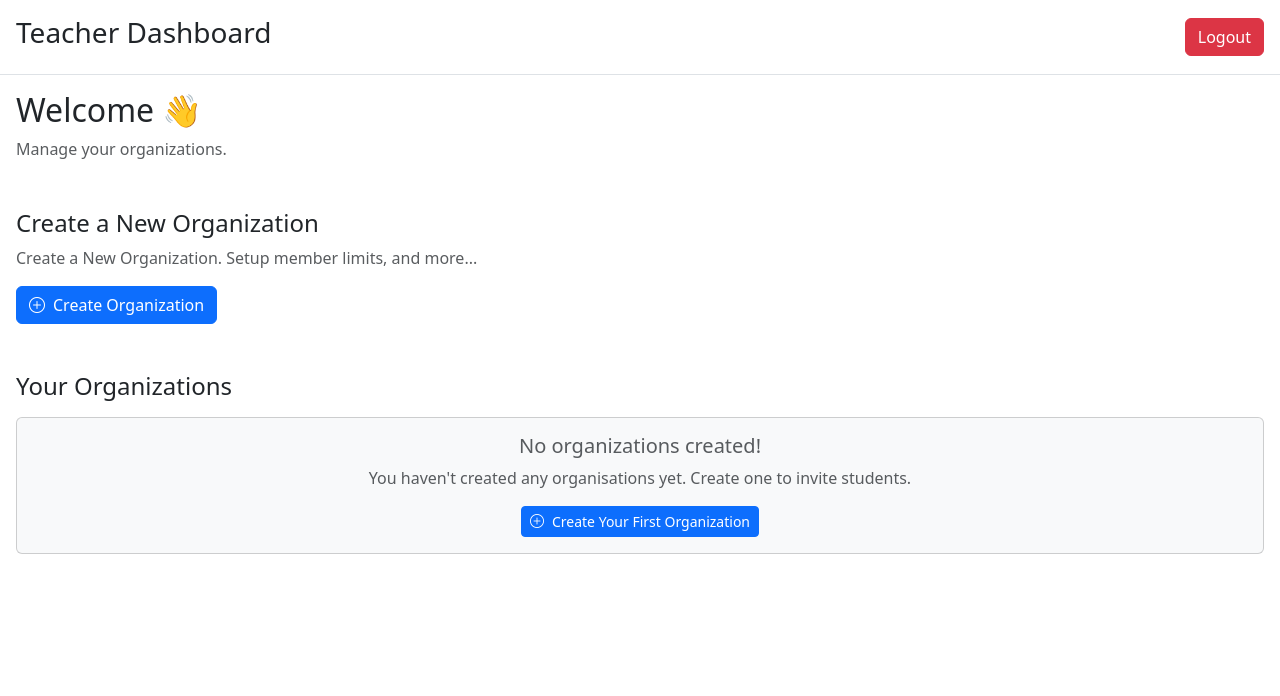
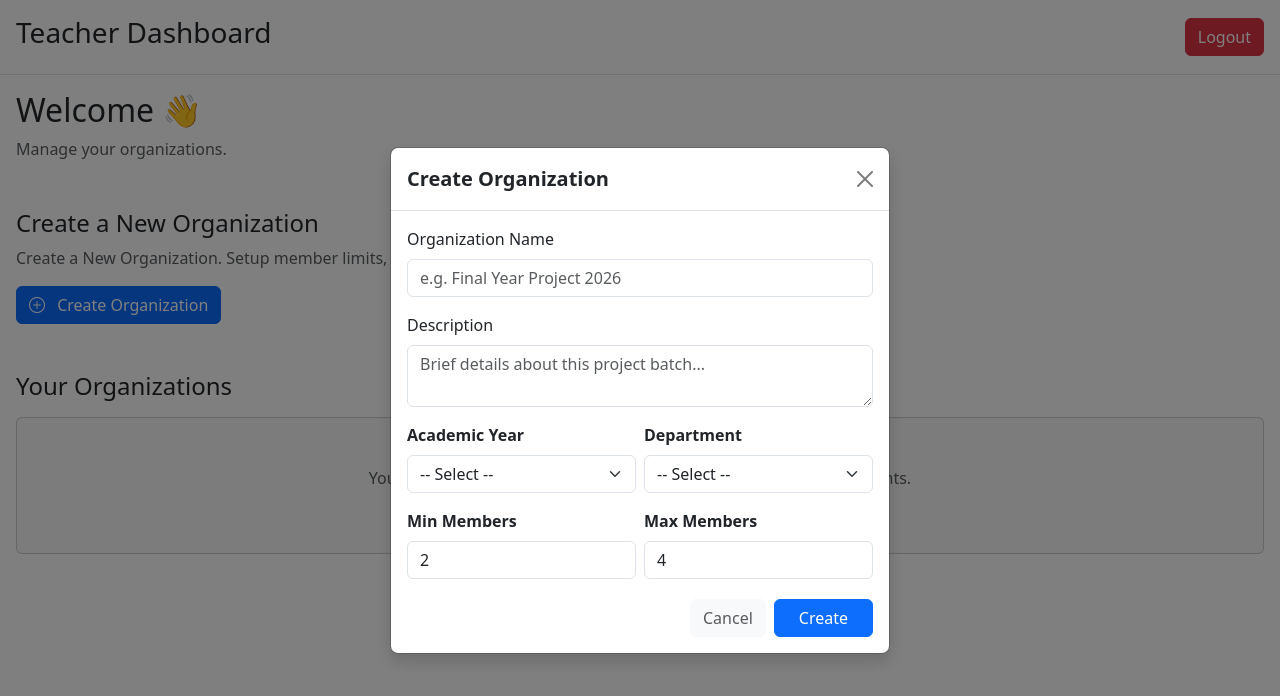
Before and after one commit to DharmeshShimpi/typroject, a plain HTML site: page frontend/teacher-dashboard.html in a window 1280 px wide. Both pictures are taken after a click on the button "Create Organization". Drawn offline with nearby package versions, Linux system fonts and the light colour scheme.

Commit message:
feat(dashboard): add create organization modal and form

```diff
--- a/frontend/js/login.js
+++ b/frontend/js/login.js
@@ -27,9 +27,9 @@ try {
         localStorage.setItem('user', JSON.stringify(result.user));
 
         //toast notification from toastify
-        Toastify({
+        Toastify({ // so this all is a object. like key value pairs. very simple
             text: "login success",
-            duration: 2000,
+            duration: 2000, // means 2000ms ~ 2 seconds
             gravity: "top",
             position: "right",
             style: {
--- a/frontend/teacher-dashboard.html
+++ b/frontend/teacher-dashboard.html
@@ -42,8 +42,10 @@
             <p class="text-muted">
                 Create a New Organization. Setup member limits, and more...
             </p>
-            <button class="btn btn-primary">
-                <i class="bi bi-plus-circle me-2"></i>Create Organization
+            <button class="btn btn-primary" id="createOrg"
+            data-bs-toggle="modal" data-bs-target="#createOrgModal"> <!-- bootstrap code to create a modal window -->
+                <i class="bi bi-plus-circle me-2"></i>
+                Create Organization
                 <!-- + icon with rounded borders -->
             </button>
         </div>
@@ -64,7 +66,7 @@
             <p class="text-muted">
                 You haven't created any organisations yet. Create one to invite students.
             </p>
-            <button class="btn btn-primary btn-sm">
+            <button class="btn btn-primary btn-sm" data-bs-toggle="modal" data-bs-target="#createOrgModal">
                 <i class="bi bi-plus-circle me-2"></i>Create Your First Organization
             </button>
             </div>
@@ -73,6 +75,82 @@
     </main>
 
 
+    <!-- create organization modal -->
+     <div class="modal fade" id="createOrgModal">
+        <div class="modal-dialog modal-dialog-centered">
+            <div class="modal-content rounded-3 shadow">
+
+                <!-- modal header -->
+                <div class="modal-header">
+                    <h1 class="modal-title fs-5 fw-bold">
+                        Create Organization
+                    </h1>
+                    <button class="btn-close" type="button" data-bs-dismiss="modal">
+                    </button>
+                </div>
+                <!-- modal header end -->
+
+                <!-- modal body -->
+                 <form id="createOrgForm">
+                    <div class="modal-body py-3">
+
+                        <!-- org name -->
+                        <div class="mb-3">
+                            <label for="orgName" class="form-label">
+                                Organization Name
+                            </label>
+                            <input type="text" class="form-control" id="orgName" placeholder="e.g. Final Year Project 2026" required>
+                        </div>
+
+                    <!-- org desc -->
+                    <div class="mb-3">
+                        <label for="orgDesc" class="form-label">Description</label>
+                        <textarea class="form-control" id="orgDesc" rows="2" placeholder="Brief details about this project batch..."></textarea>
+                    </div>
+
+                    <!-- academic year -->
+                     <div class="row g-2 mb-3">
+            <div class="col-6">
+              <label for="orgYear" class="form-label fw-semibold">Academic Year</label>
+              <select class="form-select" id="orgYear" required>
+                <option value="">-- Select --</option>
+                <option value="SY">Second Year (SY)</option>
+                <option value="TY">Third Year (TY)</option>
+              </select>
+            </div>
+            <div class="col-6">
+              <label for="orgDept" class="form-label fw-semibold">Department</label>
+              <select class="form-select" id="orgDept" required>
+                <option value="">-- Select --</option>
+                <option value="BCS">BCS</option>
+                <option value="BCA">BCA</option>
+                <option value="B.Sc CS">B.Sc CS</option>
+                <option value="B.Tech">B.Tech</option>
+              </select>
+            </div>
+          </div>
+          <!-- Member Limits (Side-by-side) -->
+          <div class="row g-2">
+            <div class="col-6">
+              <label for="minMembers" class="form-label fw-semibold">Min Members</label>
+              <input type="number" class="form-control" id="minMembers" min="1" max="10" value="2" required>
+            </div>
+            <div class="col-6">
+              <label for="maxMembers" class="form-label fw-semibold">Max Members</label>
+              <input type="number" class="form-control" id="maxMembers" min="1" max="10" value="4" required>
+            </div>
+          </div>
+        </div>
+        <!-- 3. Modal Footer -->
+        <div class="modal-footer border-top-0 pt-0">
+          <button type="button" class="btn btn-light text-muted" data-bs-dismiss="modal">Cancel</button>
+          <button type="submit" class="btn btn-primary px-4">Create</button>
+        </div>
+
+                 </form>
+            </div>
+        </div>
+     </div>
 
 
 
```
Also changed, not shown: README.md.
